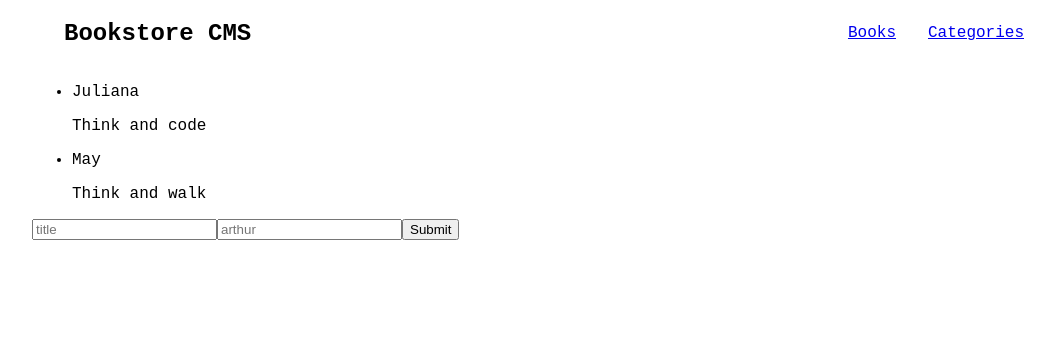
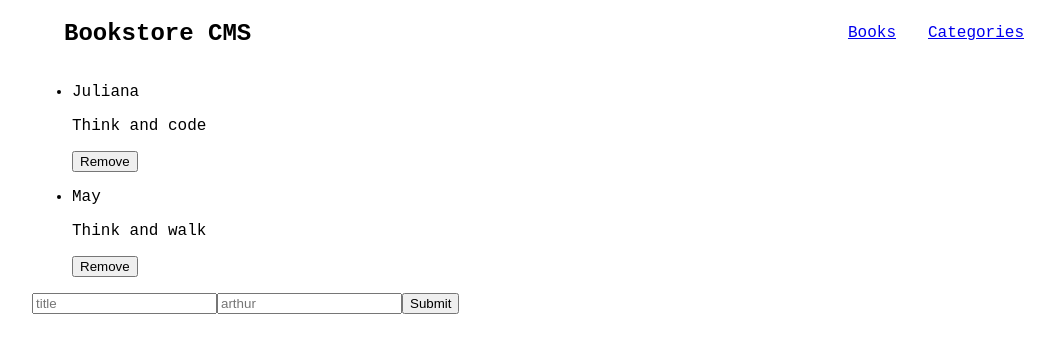
Before and after one commit to Kossi-stack/bookstore-react, a React (Create React App) app: page / in a window 1280 px wide. Shown: the top 352 px of the page, without its empty margins (96-1150 px from the left). Built offline with nearby package versions, Linux system fonts and the light colour scheme.

Commit message:
Add removeBook function

```diff
--- a/src/Components/BookContainer.js
+++ b/src/Components/BookContainer.js
@@ -28,7 +28,9 @@ const BookContainer = () => {
     setBooks([...book, newBook]);
   };
 
-  console.log(book);
+  const removeBook = (id) => {
+    setBooks([...book.filter((book) => book.id !== id)]);
+  };
 
   return (
     <div>
@@ -37,6 +39,9 @@ const BookContainer = () => {
           <li key={book.id}>
             <p>{book.author}</p>
             <p>{book.title}</p>
+            <button type="button" onClick={() => removeBook(book.id)}>
+              Remove
+            </button>
           </li>
         ))}
       </ul>
```
